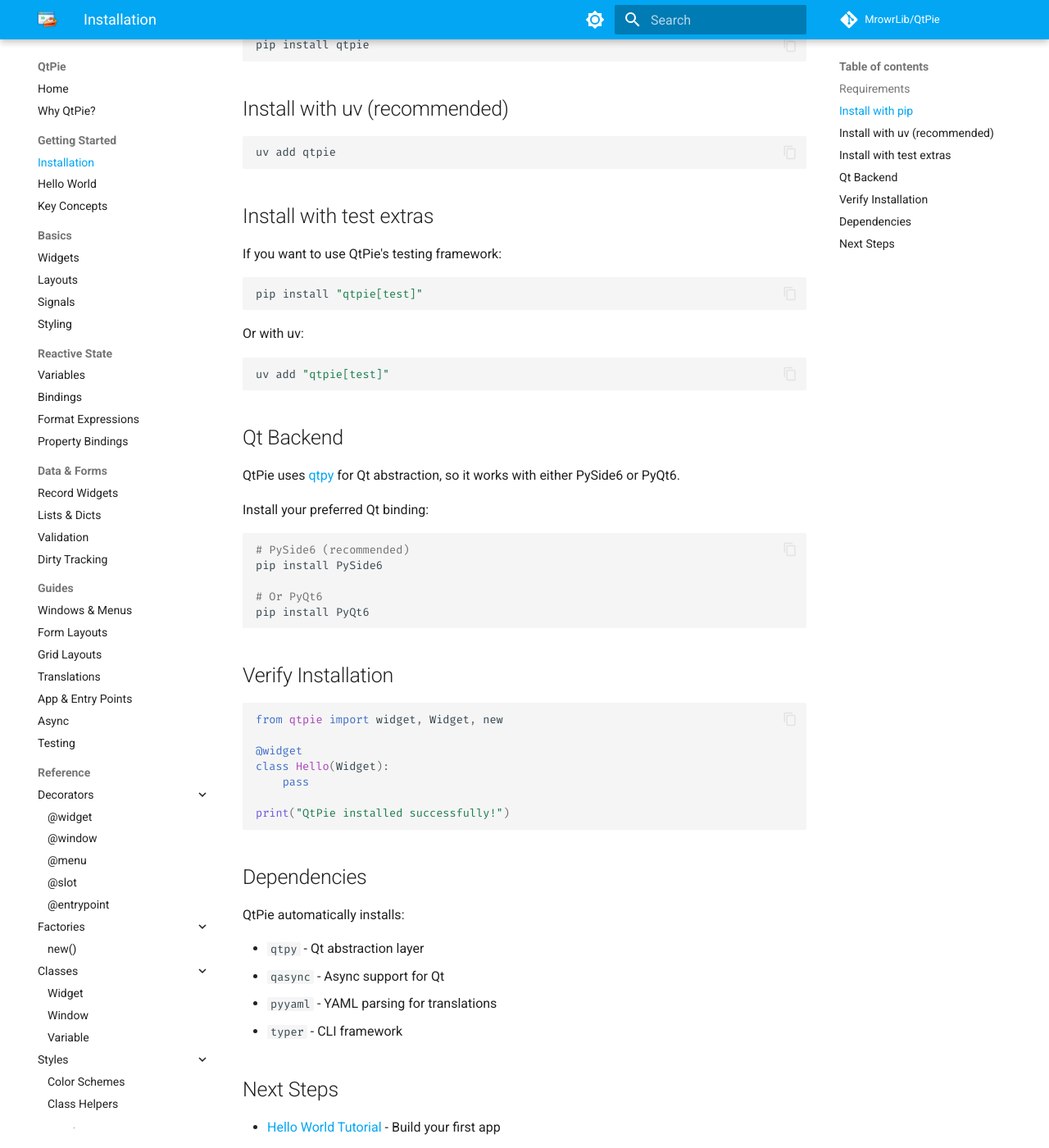
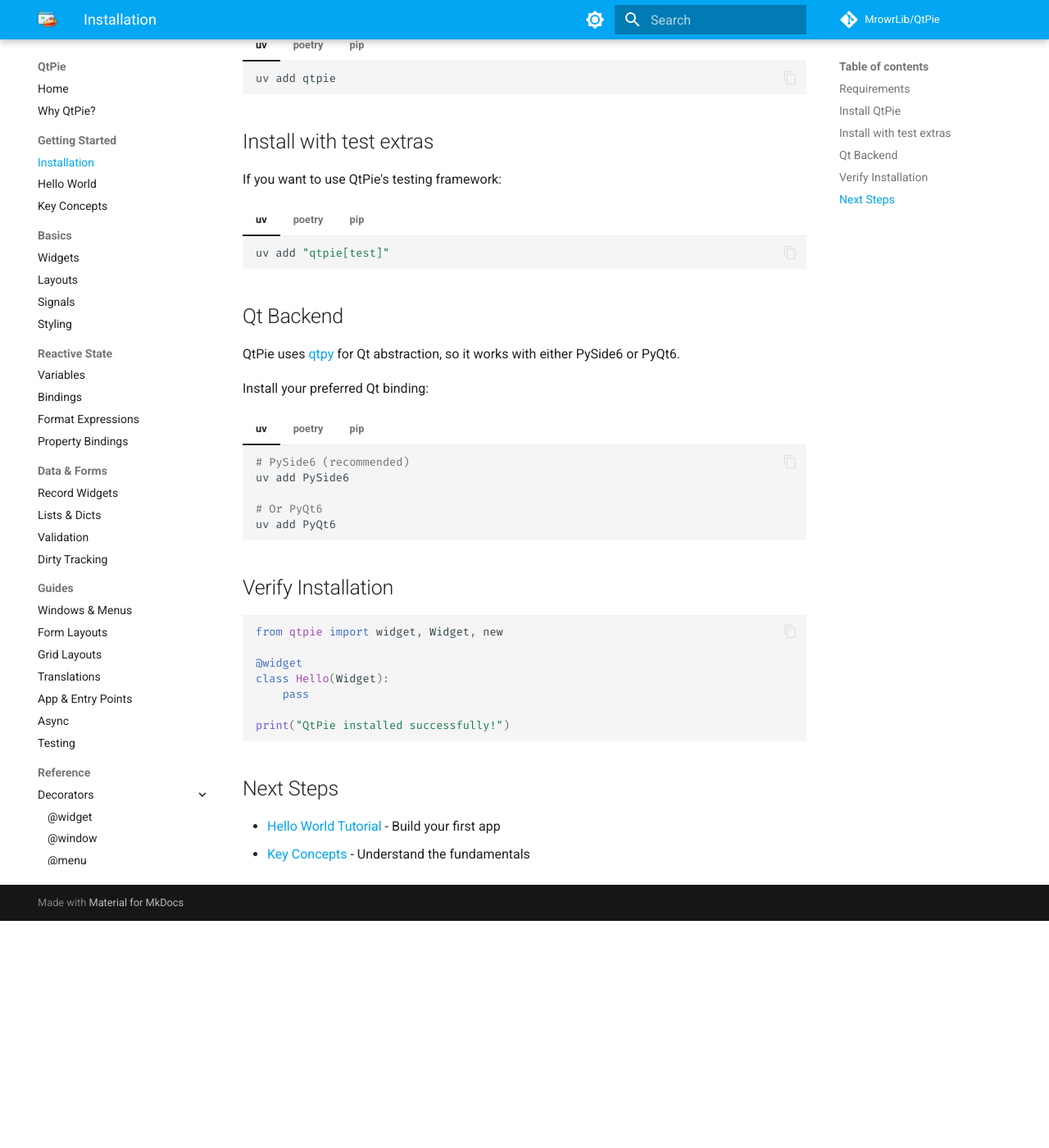
Before and after one commit to MrowrLib/QtPie, an MkDocs documentation site: the page built from docs/start/install.md, in a window 1280 px wide and 1400 px high, scrolled down 346 px. Shown: the whole window at 82% size. Built offline with MkDocs 1.6.1 and Material for MkDocs 9.7.7, drawn with Linux system fonts in a browser that asks for light colours; comment, search, counter and statistics services are not loaded; after the commit the page ends 1469 px from its top, so only the background shows below that.

Commit message:
uv/poetry/pip

````diff
--- a/docs/start/install.md
+++ b/docs/start/install.md
@@ -5,31 +5,47 @@
 - Python 3.13+
 - PySide6 or PyQt6
 
-## Install with pip
+## Install QtPie
 
-```bash
-pip install qtpie
-```
+=== "uv"
 
-## Install with uv (recommended)
+    ```bash
+    uv add qtpie
+    ```
 
-```bash
-uv add qtpie
-```
+=== "poetry"
+
+    ```bash
+    poetry add qtpie
+    ```
+
+=== "pip"
+
+    ```bash
+    pip install qtpie
+    ```
 
 ## Install with test extras
 
 If you want to use QtPie's testing framework:
 
-```bash
-pip install "qtpie[test]"
-```
+=== "uv"
 
-Or with uv:
+    ```bash
+    uv add "qtpie[test]"
+    ```
 
-```bash
-uv add "qtpie[test]"
-```
+=== "poetry"
+
+    ```bash
+    poetry add qtpie --extras test
+    ```
+
+=== "pip"
+
+    ```bash
+    pip install "qtpie[test]"
+    ```
 
 ## Qt Backend
 
@@ -37,13 +53,35 @@
 
 Install your preferred Qt binding:
 
-```bash
-# PySide6 (recommended)
-pip install PySide6
+=== "uv"
 
-# Or PyQt6
-pip install PyQt6
-```
+    ```bash
+    # PySide6 (recommended)
+    uv add PySide6
+
+    # Or PyQt6
+    uv add PyQt6
+    ```
+
+=== "poetry"
+
+    ```bash
+    # PySide6 (recommended)
+    poetry add PySide6
+
+    # Or PyQt6
+    poetry add PyQt6
+    ```
+
+=== "pip"
+
+    ```bash
+    # PySide6 (recommended)
+    pip install PySide6
+
+    # Or PyQt6
+    pip install PyQt6
+    ```
 
 ## Verify Installation
 
@@ -57,15 +95,6 @@
 print("QtPie installed successfully!")
 ```
 
-## Dependencies
-
-QtPie automatically installs:
-
-- `qtpy` - Qt abstraction layer
-- `qasync` - Async support for Qt
-- `pyyaml` - YAML parsing for translations
-- `typer` - CLI framework
-
 ## Next Steps
 
 - [Hello World Tutorial](hello-world.md) - Build your first app
````
Also changed, not shown: docs/guides/async.md (+17 -3 lines), docs/guides/testing.md (+17 -3 lines), docs/index.md (+15 -7 lines), docs/reference/decorators/slot.md (+21 -1 lines).
